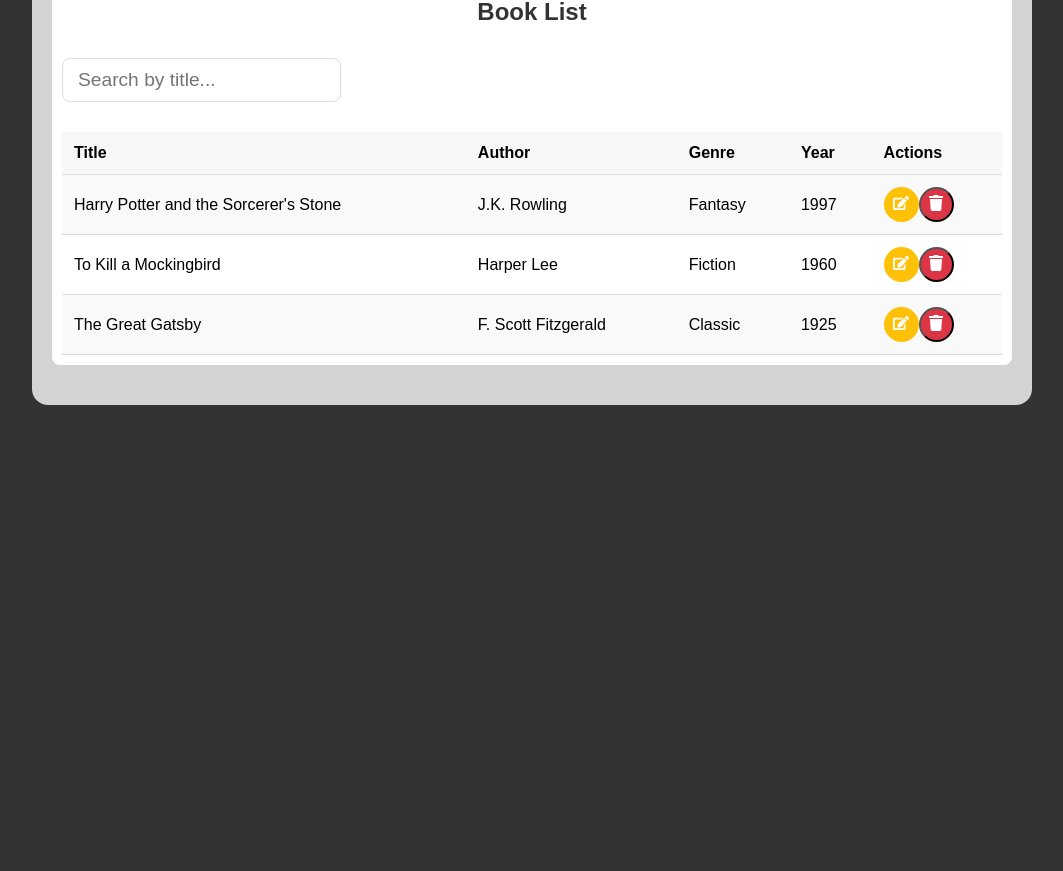
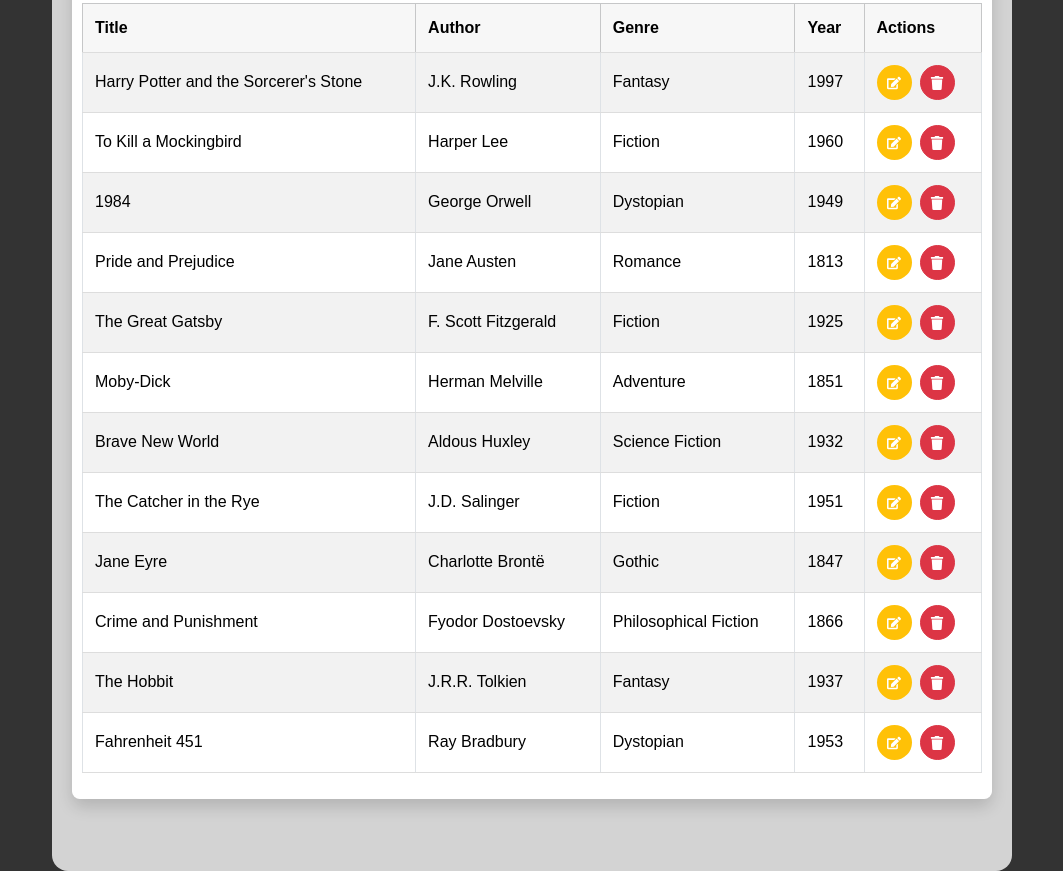
Before and after one commit to asdqwezxcvbn/AWD1000-final-project, a React app in the folder crud-operations/: page / in a window 1280 px wide. Shown: the part 673-1544 px from the top of the page, without its empty margins (108-1171 px from the left). Before the commit the page ends 1086 px from the top, so only its background shows below. Built offline with nearby package versions, Linux system fonts and the light colour scheme; the HTML template or start-up script is replaced by a standard one.

Commit message:
React CRUD app Stylin10

```diff
--- a/crud-operations/package.json
+++ b/crud-operations/package.json
@@ -11,8 +11,10 @@
     "deploy": "gh-pages -d dist"
   },
   "dependencies": {
+    "bootstrap": "^5.3.5",
     "prop-types": "^15.8.1",
     "react": "^19.0.0",
+    "react-bootstrap": "^2.10.9",
     "react-dom": "^19.0.0",
     "react-icons": "^5.5.0",
     "uuid": "^11.1.0"
--- a/crud-operations/src/App.jsx
+++ b/crud-operations/src/App.jsx
@@ -2,6 +2,7 @@
 import BookForm from './components/BookForm';
 import BookList from './components/BookList';
 import { v4 as uuidv4 } from 'uuid';
+import 'bootstrap/dist/css/bootstrap.min.css';
 import './App.css';
 
 function App() {
@@ -31,10 +32,73 @@
         },
         {
           id: uuidv4(),
+          title: '1984',
+          author: 'George Orwell',
+          genre: 'Dystopian',
+          year: '1949'
+        },
+        {
+          id: uuidv4(),
+          title: 'Pride and Prejudice',
+          author: 'Jane Austen',
+          genre: 'Romance',
+          year: '1813'
+        },
+        {
+          id: uuidv4(),
           title: 'The Great Gatsby',
           author: 'F. Scott Fitzgerald',
-          genre: 'Classic',
+          genre: 'Fiction',
           year: '1925'
+        },
+        {
+          id: uuidv4(),
+          title: 'Moby-Dick',
+          author: 'Herman Melville',
+          genre: 'Adventure',
+          year: '1851'
+        },
+        {
+          id: uuidv4(),
+          title: 'Brave New World',
+          author: 'Aldous Huxley',
+          genre: 'Science Fiction',
+          year: '1932'
+        },
+        {
+          id: uuidv4(),
+          title: 'The Catcher in the Rye',
+          author: 'J.D. Salinger',
+          genre: 'Fiction',
+          year: '1951'
+        },
+        {
+          id: uuidv4(),
+          title: 'Jane Eyre',
+          author: 'Charlotte Brontë',
+          genre: 'Gothic',
+          year: '1847'
+        },
+        {
+          id: uuidv4(),
+          title: 'Crime and Punishment',
+          author: 'Fyodor Dostoevsky',
+          genre: 'Philosophical Fiction',
+          year: '1866'
+        },
+        {
+          id: uuidv4(),
+          title: 'The Hobbit',
+          author: 'J.R.R. Tolkien',
+          genre: 'Fantasy',
+          year: '1937'
+        },
+        {
+          id: uuidv4(),
+          title: 'Fahrenheit 451',
+          author: 'Ray Bradbury',
+          genre: 'Dystopian',
+          year: '1953'
         }
       ];
       setBooks(seedBooks);
```
Also changed, not shown: 1 other file (tests, documents, lock files or other folders).
